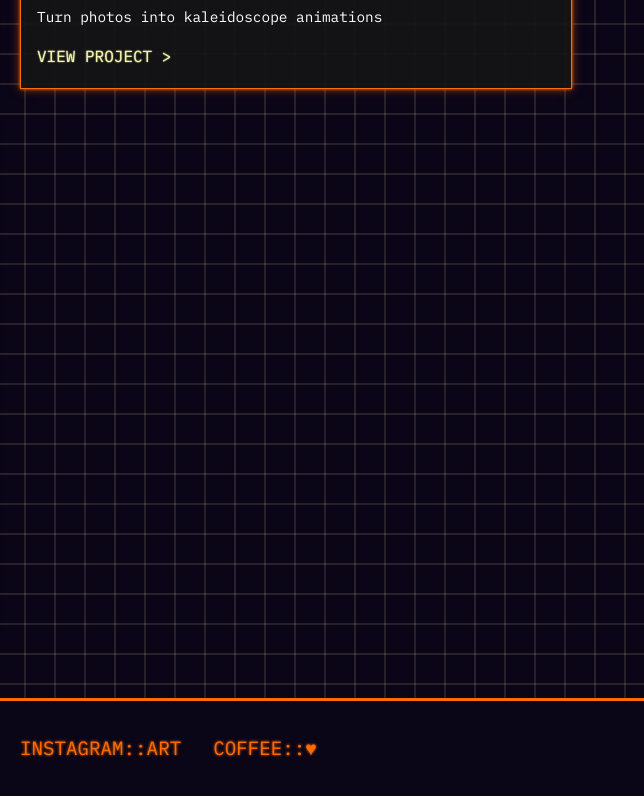
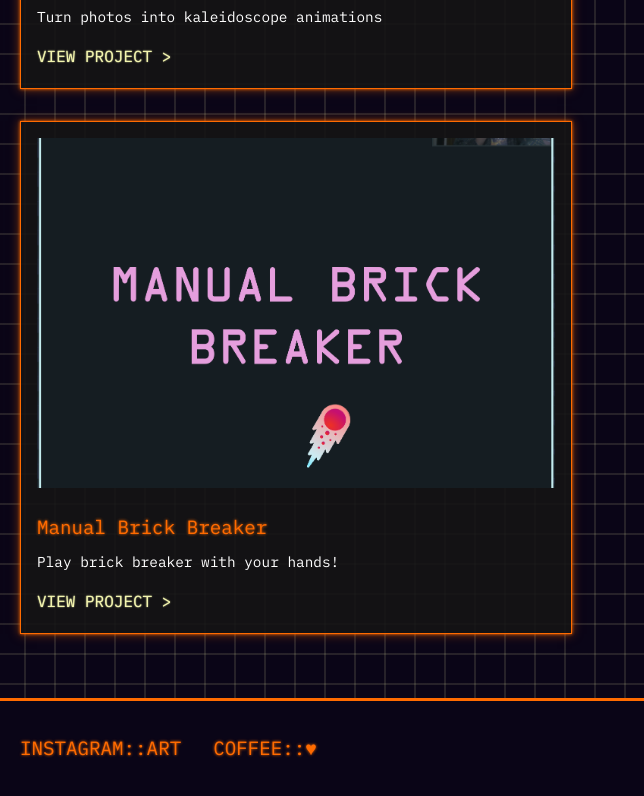
Before and after one commit to getToTheChopin/getToTheChopin.github.io, a plain HTML site: page index.html in a window 1280 px wide. Shown: the part 2437-3233 px from the top of the page, 636-1280 px from the left. Drawn offline with Linux system fonts and the light colour scheme; a web font is replaced by a local one.

Commit message:
Add brick breaker

```diff
--- a/index.html
+++ b/index.html
@@ -361,6 +361,12 @@
                 description: "Turn videos into pixel art animations",
                 url: "https://collidingscopes.github.io/video-to-pixel-art"
             },
+            {
+                title: "Manual Brick Breaker",
+                image: "/assets/manualBrickBreaker.png",
+                description: "Play brick breaker with your hands!",
+                url: "https://manual-brick-breaker.netlify.app"
+            },
         ];
 
         const fragment = document.createDocumentFragment();
@@ -371,7 +377,7 @@
                 <img src="${project.image}" alt="${project.title}" class="project-image">
                 <h3 class="project-title">${project.title}</h3>
                 <p class="project-desc">${project.description}</p>
-                <a href="${project.url}" class="project-link">VIEW PROJECT ></a>
+                <a href="${project.url}" class="project-link" rel="noopener" target="_blank">VIEW PROJECT ></a>
             `;
             fragment.appendChild(card);
         });
```
